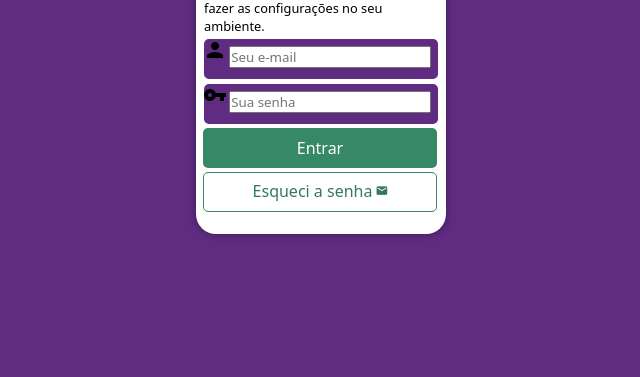
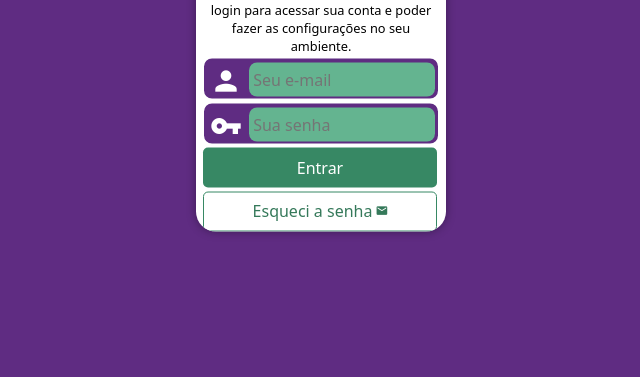
Before and after one commit to 013Maycon/projeto-login, a plain HTML site: page index.html in a window 1280 px wide. Shown: the part 423-800 px from the top of the page, without its empty margins (315-955 px from the left). Drawn offline with Linux system fonts and the light colour scheme.

Commit message:
ending project

```diff
--- a/estilo/media-query.css
+++ b/estilo/media-query.css
@@ -16,6 +16,7 @@ Grandes telas: acima de 1200px
 
     section#login {
         width: 80vw;
+        height: 330px;
     }
 
     section#login > div#imagem {
@@ -27,6 +28,10 @@ Grandes telas: acima de 1200px
     section#login > div#formulario {
         float: right;
         width: 70%;
+    }
+
+    div#formulario {
+
     }
 
     div#formulario > p {
--- a/estilos/style.css
+++ b/estilos/style.css
@@ -35,7 +35,7 @@ section#login {
 
     background-color: white;
     width: 250px;
-    height: 520px;
+    height: 515px;
     border-radius: 20px;
     box-shadow: 0px 0px 10px rgba(0, 0, 0, 0.363);
 
@@ -56,6 +56,10 @@ section#login > div#formulario {
     padding: 10px;
 }
 
+div#formulario {
+    transform: translateY(17px);
+}
+
 div#formulario > h1 {
     text-align: center;
     margin-bottom: 10px;
@@ -63,14 +67,16 @@ div#formulario > h1 {
 
 div#formulario > p {
     font-size: 0.8em;
+    text-align: center;
 }
 
 form > div.campo {
     background-color: #5f2c82;
+    border: 2px solid #5f2c82;
     width: 100%;
     display: block;
     height: 40px;
-    border-radius: 5px;
+    border-radius: 8px;
     margin: 5px 0px;
 }
 
@@ -88,6 +94,28 @@ form > input[type=submit] {
     border: none;
     border-radius: 5px;
     cursor: pointer;
+}
+
+div.campo > i {
+    color: white;
+    font-size: 2em;
+    height: 40px;
+    padding: 5px;
+}
+
+div.campo > input {
+    background-color: #64b490;
+    font-size: 1em;
+    width: calc(100% - 44px);
+    height: 96%;
+    transform: translateY(-11px);
+    border: 0px;
+    border-radius: 8px;
+    padding: 4px;
+}
+
+div.campo > input:focus-within {
+    background-color: white;
 }
 
 form > input[type=submit]:hover {
```
